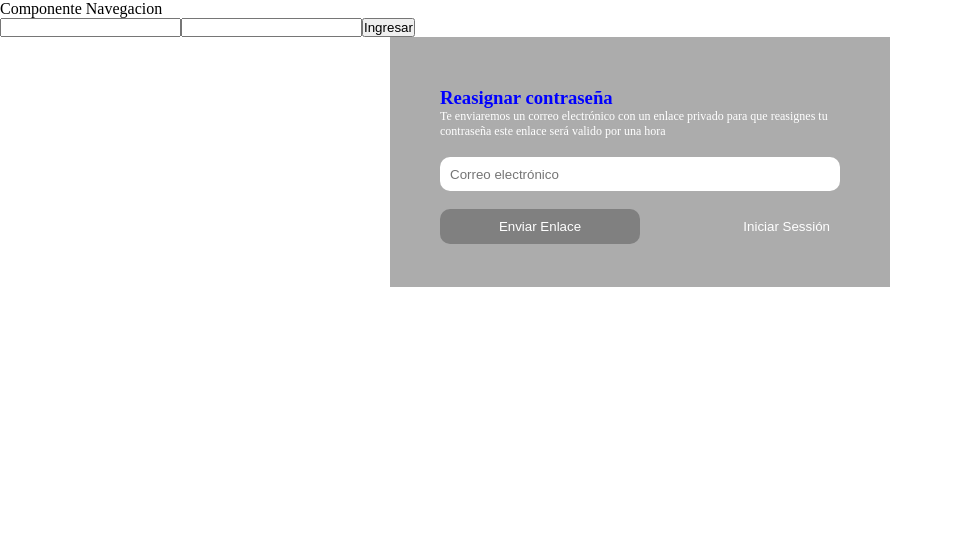
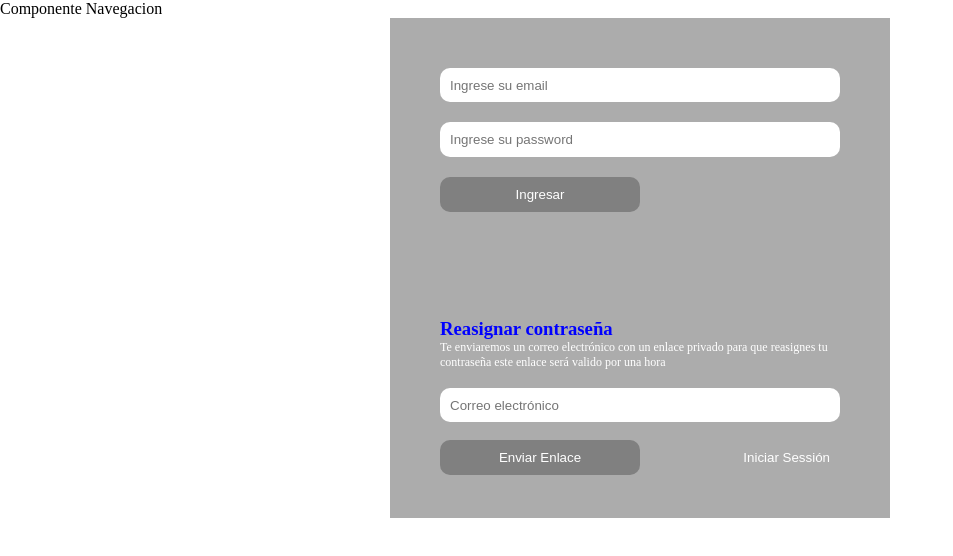
Before and after one commit to Comunidad-de-Programadores/team-react-2-comfeco, a React (Create React App) app: page / in a window 1280 px wide. Shown: the top 556 px of the page, without its empty margins (0-953 px from the left). Built offline with nearby package versions, Linux system fonts and the light colour scheme.

Commit message:
Componente Iniciar Sesion. Close #1

```diff
--- a/src/components/LoginUsuario/LoginUsuario.js
+++ b/src/components/LoginUsuario/LoginUsuario.js
@@ -10,21 +10,27 @@ const LoginUsuario = () => {
    }
 
    return (
-      <div>
-         <form onSubmit={manejarSubmit}>
+      <div className="container">
+         <form className="sub-container" onSubmit={manejarSubmit}>
             <input
                value={email}
                name="email"
                type="text"
                onChange={(e) => setEmail(e.target.value)}
+               placeholder="Ingrese su email"
+               className="input-container"
+               style={{ marginBottom: '20px' }}
             />
             <input
                value={password}
                name="password"
                type="password"
                onChange={(e) => setPassword(e.target.value)}
+               placeholder="Ingrese su password"
+               className="input-container"
+               style={{ marginBottom: '20px' }}
             />
-            <input type="submit" value="Ingresar" />
+            <input className="btn btn-send" type="submit" value="Ingresar" />
          </form>
       </div>
    );
--- a/src/components/auth/Recuperar.js
+++ b/src/components/auth/Recuperar.js
@@ -1,21 +1,26 @@
 import React from 'react';
 
 export const Recuperar = () => {
-    return (
-        <div className="container">
-            <div className="sub-container" >
-                <h3 className="title" >Reasignar contraseña</h3>
-                <p className="paragraph" >Te enviaremos un correo electrónico con un enlace privado para que reasignes tu contraseña este enlace será valido por una hora
-                </p>
-                <br/>
-                    <input className="input-container" placeholder="Correo electrónico" />
-                <br/>
-                <br/>
-                <div className="colum" >
-                    <button className="btn-send" >Enviar Enlace</button>
-                    <button className="btn-login" >Iniciar Sessión</button>
-                </div>
+   return (
+      <div className="container">
+         <div className="sub-container">
+            <h3 className="title">Reasignar contraseña</h3>
+            <p className="paragraph">
+               Te enviaremos un correo electrónico con un enlace privado para
+               que reasignes tu contraseña este enlace será valido por una hora
+            </p>
+            <br />
+            <input
+               className="input-container"
+               placeholder="Correo electrónico"
+            />
+            <br />
+            <br />
+            <div className="colum">
+               <button className="btn btn-send">Enviar Enlace</button>
+               <button className="btn btn-login">Iniciar Sessión</button>
             </div>
-        </div>
-    )
-}
+         </div>
+      </div>
+   );
+};
--- a/src/styles/components/_btn.scss
+++ b/src/styles/components/_btn.scss
@@ -0,0 +1,24 @@
+.btn {
+   width: 50%;
+   padding: 2.5%;
+   color: white;
+   transition: all 0.2s;
+   &-send {
+      background-color: grey;
+      border-radius: 10px;
+      border: solid 0px;
+      &:hover {
+         background-color: rgb(255, 255, 255);
+         color: rgb(0, 0, 0);
+      }
+   }
+   &-login {
+      text-align: right;
+      border: solid 0px;
+      background-color: rgb(172, 172, 172);
+      outline: none;
+      &:hover {
+         color: rgb(0, 86, 245);
+      }
+   }
+}
--- a/src/styles/components/recuperar.scss
+++ b/src/styles/components/recuperar.scss
@@ -14,37 +14,18 @@
 .title {
    color: blue;
 }
-.paragraph{
-    color:  white;
+.paragraph {
+   color: white;
    font-size: 12px;
 }
-.input-container{
+.input-container {
    width: 100%;
    padding: 10px;
    height: 25%;
    border-radius: 10px;
    border: solid 0px;
    color: rgb(79, 79, 79);
-
 }
 .colum {
    width: 100%;
 }
-.btn-send{
-    width: 50%;
-    padding: 2.5%;
-    background-color:  grey;
-    border-radius: 10px;
-    color: white;
-    border: solid 0px;
-
-}
-.btn-login{
-    width: 50%;
-    text-align: right;
-    padding: 2.5%;
-    border: solid 0px;
-    background-color:   rgb(172, 172, 172);
-    color: white;
-    outline:none
-}
```
Lines whose indentation alone changed are shown as unchanged.
